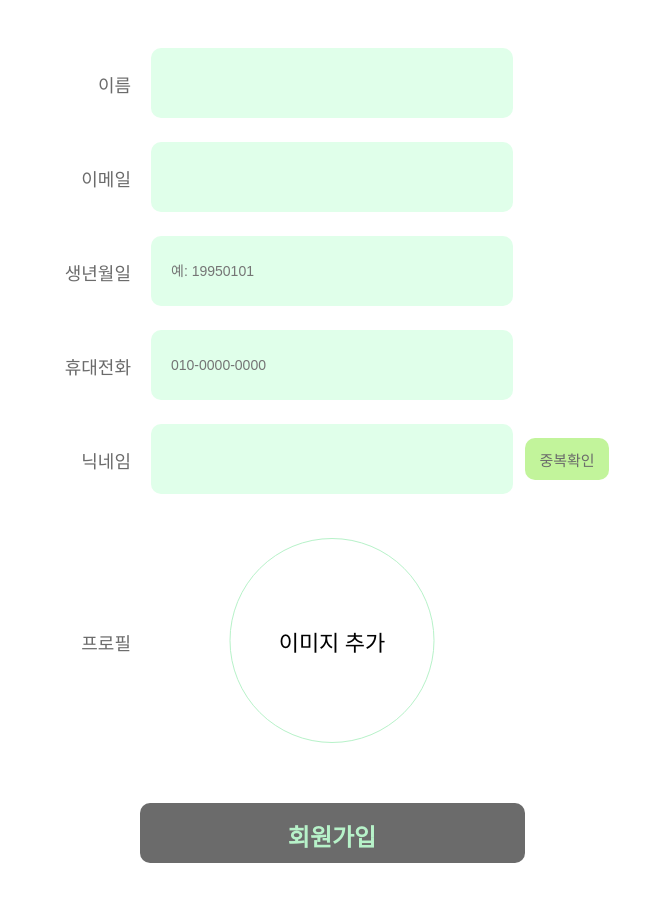
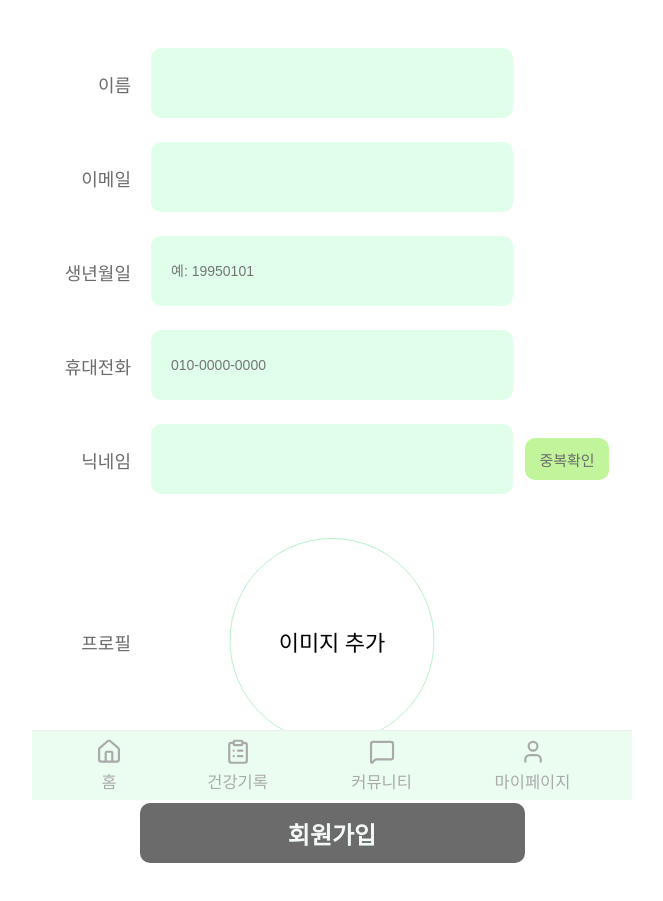
Before and after one commit to SsedamPet/SsedamPet, a React (Vite) app in the folder SsedamPet_front/: page /auth/signup/oauth2 in a window 1280 px wide. Shown: the whole page, without its empty margins (308-971 px from the left). Built offline with nearby package versions, Linux system fonts and the light colour scheme; no server answers.

Commit message:
프론트 수정

```diff
--- a/SsedamPet_front/src/components/layout/Header/Header.jsx
+++ b/SsedamPet_front/src/components/layout/Header/Header.jsx
@@ -5,17 +5,14 @@ import { useNotice } from "../../../contexts/NoticeContext";
 import NoticeModal from "../../../pages/mypage/notice/NoticeModal";
 import { Bell } from "lucide-react";
 
-
 const Header = () => {
   const [noticeOpen, setNoticeOpen] = useState(false);
 
   const { unreadCount } = useNotice();
 
-
-
   return (
     <header css={s.headerBar}>
-      <h1 css={s.headerTitle}>멍냥일기</h1>
+      <h1 css={s.headerTitle}>쓰담펫</h1>
       <div
         css={s.noticeBellInCard}
         onClick={() => setNoticeOpen(true)}
@@ -25,10 +22,10 @@ const Header = () => {
           if (e.key === "Enter" || e.key === " ") setNoticeOpen(true);
         }}
       >
-      <Bell size={26} color="#FFD400" />
-      <NoticeModal open={noticeOpen} onClose={() => setNoticeOpen(false)} />
+        <Bell size={26} color="#131210" />
+        <NoticeModal open={noticeOpen} onClose={() => setNoticeOpen(false)} />
 
-      {unreadCount > 0 && <span css={s.noticeBadge}>{unreadCount}</span>}
+        {unreadCount > 0 && <span css={s.noticeBadge}>{unreadCount}</span>}
       </div>
     </header>
   );
--- a/SsedamPet_front/src/components/layout/Header/styles.js
+++ b/SsedamPet_front/src/components/layout/Header/styles.js
@@ -5,7 +5,7 @@ export const headerBar = css`
   width: 100%;
   max-width: 600px;
   height: 60px;
-    background-color: #B7F2C9;
+  background-color: #b7f2c9;
   display: flex;
   justify-content: center;
   align-items: center;
@@ -18,6 +18,7 @@ export const headerTitle = css`
   color: white;
   font-size: 32px;
   font-weight: 700;
+  text-align: center;
 `;
 
 export const bellIcon = css`
@@ -28,10 +29,6 @@ export const bellIcon = css`
   justify-content: center;
   cursor: pointer;
 
-
-
-
-
   svg {
     fill: white;
     width: 24px;
@@ -41,7 +38,7 @@ export const bellIcon = css`
 
 export const noticeBellInCard = css`
   position: absolute;
-  right: 20px;          /* ✅ 오른쪽 끝 */
+  right: 20px; /* ✅ 오른쪽 끝 */
   top: 50%;
   transform: translateY(-50%);
   cursor: pointer;
--- a/SsedamPet_front/src/pages/auth/Signup/Signup.jsx
+++ b/SsedamPet_front/src/pages/auth/Signup/Signup.jsx
@@ -3,6 +3,7 @@ import React, { useEffect, useState } from "react"; // useState 추가
 import * as s from "./styles";
 import { useNavigate, useSearchParams } from "react-router-dom";
 import { api } from "../../../configs/axiosConfig";
+import BottomNavBar from "../../../components/layout/BottomNavBar/BottomNavBar";
 
 function Signup() {
   const [searchParams] = useSearchParams();
@@ -207,6 +208,7 @@ function Signup() {
           회원가입
         </button>
       </div>
+      <BottomNavBar />
     </div>
   );
 }
--- a/SsedamPet_front/src/pages/auth/Signup/styles.js
+++ b/SsedamPet_front/src/pages/auth/Signup/styles.js
@@ -31,7 +31,7 @@ export const inputBox = css`
   padding: 0 20px;
   border: none;
   border-radius: 10px;
-    background-color: #E0FFEA;
+  background-color: #e0ffea;
   font-size: 14px;
   box-sizing: border-box;
   outline: none;
@@ -52,7 +52,7 @@ export const nicknameInput = css`
   padding: 0 20px;
   border: none;
   border-radius: 10px;
-    background-color: #E0FFEA;
+  background-color: #e0ffea;
   font-size: 14px;
   outline: none;
   flex: 1;
@@ -75,8 +75,8 @@ export const inputRow = css`
 export const checkButton = css`
   width: 84px;
   height: 42px;
-    background-color: #C2F49B;
-    color: #6B6B6B;
+  background-color: #c2f49b;
+  color: #6b6b6b;
   border: none;
   border-radius: 10px;
   font-size: 15px;
@@ -90,8 +90,8 @@ export const label = css`
   left: calc(50% - 181px - 110px);
   font-size: 18px;
   position: absolute;
-    color: #6B6B6B;
-    font-family: 'Inter', sans-serif;
+  color: #6b6b6b;
+  font-family: "Inter", sans-serif;
   font-weight: 500;
   text-align: right;
 `;
@@ -115,9 +115,9 @@ export const profileCircleArea = css`
   align-items: center;
 `;
 
-export const profileCircle = img => css`
+export const profileCircle = (img) => css`
   box-sizing: border-box;
-    border: 1px solid #B7F2C9;
+  border: 1px solid #b7f2c9;
   width: 205px;
   height: 205px;
   background-image: url("${img}");
@@ -134,22 +134,26 @@ export const profileCircle = img => css`
 `;
 
 export const submitButton = css`
+  display: flex; /* flex 레이아웃 적용 */
+  justify-content: center; /* 가로 중앙 정렬 */
+  align-items: center; /* 세로 중앙 정렬 */
   width: 385px;
   height: 60px;
+  text-align: center;
   margin: 20px auto 30px;
   padding: 15px;
-    background-color: #B7F2C9;
-    color: #6B6B6B;
+  background-color: #e7eee9ff;
+  color: #6b6b6b;
   border: none;
   border-radius: 10px;
-    font-family: 'Noto Sans KR', sans-serif;
+  font-family: "Noto Sans KR", sans-serif;
   font-size: 24px;
   font-weight: 700;
   cursor: pointer;
 
   &:disabled {
-        background-color: #6B6B6B;
-        color: #B7F2C9;
+    background-color: #6b6b6b;
+    color: #f2f8f4ff;
     cursor: default;
   }
 `;
--- a/SsedamPet_front/src/pages/home/styles.js
+++ b/SsedamPet_front/src/pages/home/styles.js
@@ -19,7 +19,6 @@ export const profileSection = css`
   padding: 20px 0;
   overflow: hidden;
 `;
-
 
 export const mainSliderArea = css`
   display: flex;
@@ -124,16 +123,16 @@ export const avatarCircle = css`
 
 export const textInfo = css`
   .name-row {
-    font-size: 32px;
+    font-size: 28px;
     font-weight: bold;
     color: #656565;
 
     span {
-      font-size: 24px;
+      font-size: 25px;
     }
   }
   .breed-row {
-    font-size: 36px;
+    font-size: 23px;
     color: #656565;
     margin-top: 5px;
   }
@@ -289,7 +288,7 @@ export const weeklyCard = css`
     display: flex;
     align-items: baseline;
     justify-content: center;
-    gap:8px;
+    gap: 8px;
     width: 100%;
     white-space: nowrap;
     margin: 10px 0;
@@ -406,10 +405,10 @@ export const noticeBellWrap = css`
   cursor: pointer;
 `;
 
-
-
-
 export const sliderContainer = css`
+  display: flex; /* 자식들을 가로로 배치 */
+  align-items: center; /* 세로 중앙 정렬 */
+  justify-content: center;
   position: relative; /* ✅ 벨 absolute의 기준 */
 `;
 
```
Lines whose indentation alone changed are shown as unchanged.
